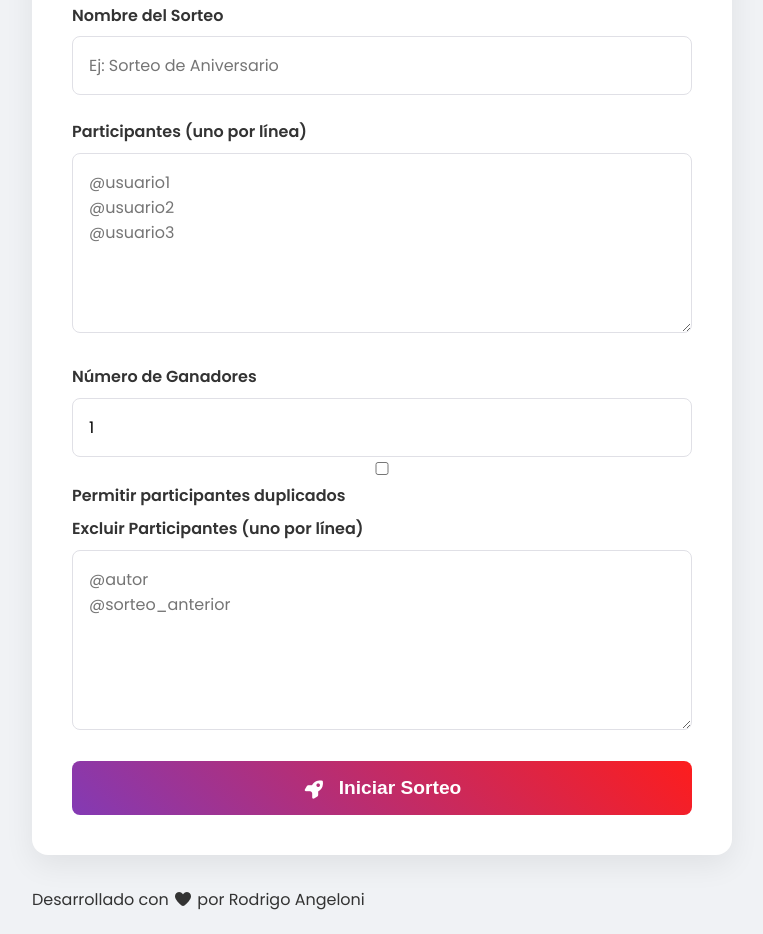
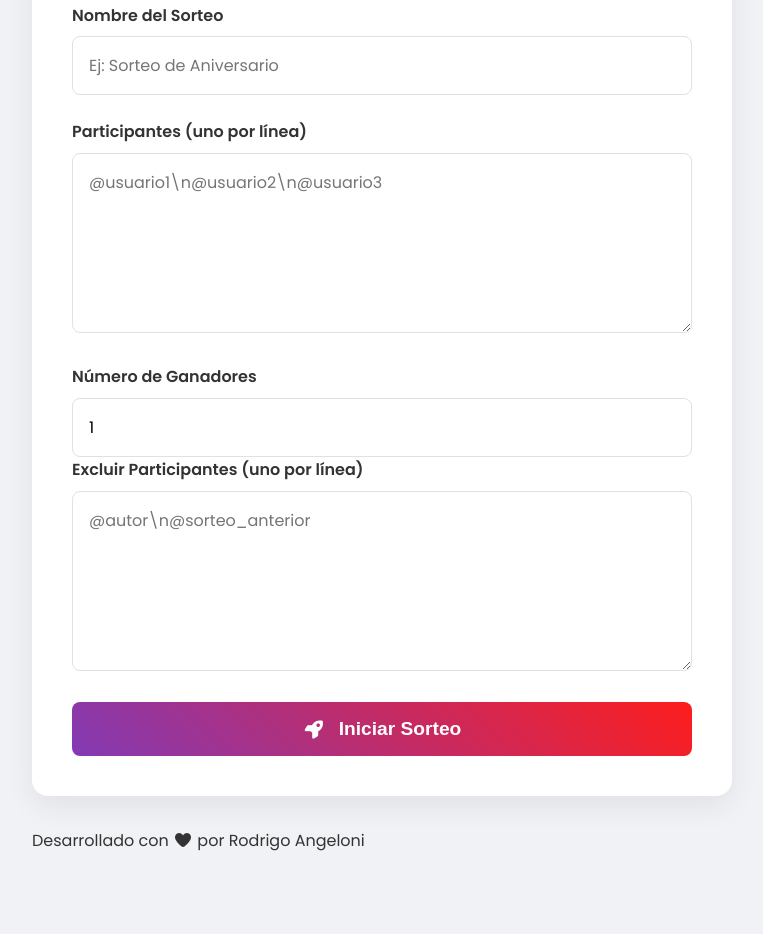
Before and after one commit to rodrigoangeloni/web-sorteos-simples-instagram, a plain HTML site: page index.html in a window 1280 px wide. Shown: the part 336-1270 px from the top of the page, without its empty margins (258-1021 px from the left). After the commit the page ends 1222 px from the top, so only its background shows below. Drawn offline with nearby package versions, Linux system fonts and the light colour scheme.

Commit message:
feat: Eliminar opción de participantes duplicados

```diff
--- a/assets/js/main.js
+++ b/assets/js/main.js
@@ -12,7 +12,6 @@ const winnerDisplay = document.getElementById('winner-display');
 const restartButton = document.getElementById('btn-restart');
 const exportButton = document.getElementById('btn-export');
 const animationOverlay = document.getElementById('animation-overlay');
-const allowDuplicatesCheckbox = document.getElementById('allow-duplicates');
 const excludedParticipantsInput = document.getElementById('excluded-participants');
 
 /**
@@ -77,15 +76,12 @@ class Giveaway {
             .map(p => p.trim())
             .filter(p => p.length > 0);
 
-        const allowDuplicates = allowDuplicatesCheckbox.checked;
         const excludedParticipants = excludedParticipantsInput.value
             .split('\n')
             .map(p => p.trim())
             .filter(p => p.length > 0);
 
-        if (!allowDuplicates) {
-            rawParticipants = [...new Set(rawParticipants)];
-        }
+        rawParticipants = [...new Set(rawParticipants)];
 
         this.participants = rawParticipants.filter(p => !excludedParticipants.includes(p));
     }
--- a/index.html
+++ b/index.html
@@ -28,18 +28,14 @@
                     </div>
                     <div class="form-group">
                         <label for="participants">Participantes (uno por línea)</label>
-                        <textarea id="participants" placeholder="@usuario1&#10;@usuario2&#10;@usuario3" required></textarea>
+                        <textarea id="participants" placeholder="@usuario1\n@usuario2\n@usuario3" required></textarea>
                     </div>
                     <div class="form-group">
                         <label for="winner-count">Número de Ganadores</label>
                         <input type="number" id="winner-count" value="1" min="1" required>
                     <div class="form-group">
-                        <input type="checkbox" id="allow-duplicates">
-                        <label for="allow-duplicates">Permitir participantes duplicados</label>
-                    <div class="form-group">
                         <label for="excluded-participants">Excluir Participantes (uno por línea)</label>
-                        <textarea id="excluded-participants" placeholder="@autor&#10;@sorteo_anterior"></textarea>
-                    </div>
+                        <textarea id="excluded-participants" placeholder="@autor\n@sorteo_anterior"></textarea>
                     </div>
                     </div>
                     <button type="submit" class="btn-start">
```
Also changed, not shown: 1 other file.
